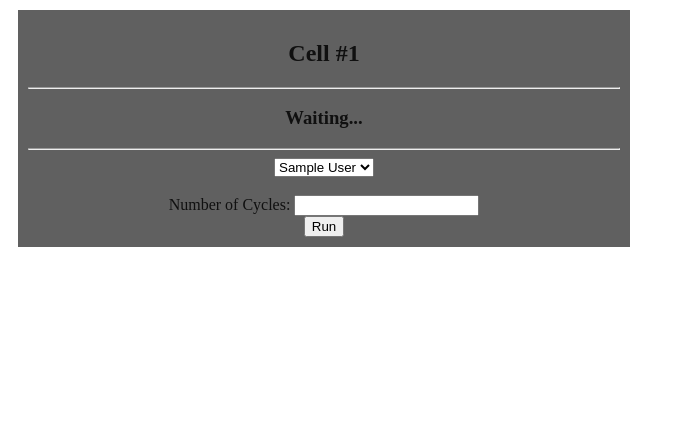
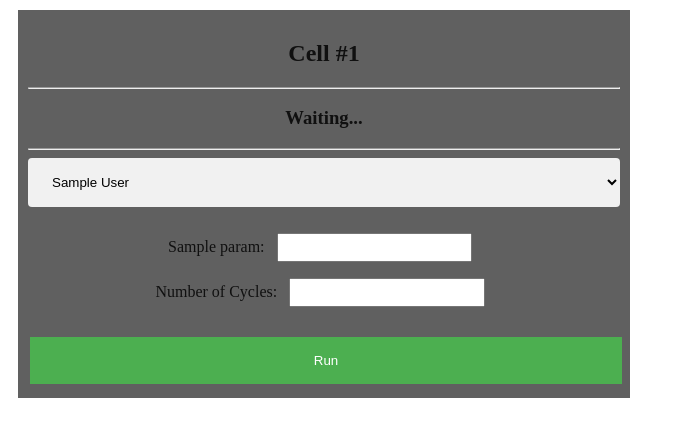
Before and after one commit to cvanesse/AnodizationStation, a Flask app: template app/flaskapp/templates/cellcontrol.html in a window 1280 px wide. Shown: the part 154-591 px from the top of the page, without its empty margins (0-675 px from the left). Run offline with Flask 2, Linux system fonts and the light colour scheme; the template is opened without the code that fills it: most values are stand-ins (such as "Sample title", 1, 10 or a date in 2020).

Commit message:
Added 2 state cycle, implemented cycle parameter frontend (still non-functional), added some CSS styling for forms.

```diff
--- a/app/config.py
+++ b/app/config.py
@@ -6,6 +6,6 @@ CELL_PARAMETERS.append({
     "bus_pins": [11, 15],
     "button_pin": 19,
     "log_file": "tempfiles/tlog.csv",
-    "cycle_file": "tempfiles/test.cycle",
+    "cycle_file": "tempfiles/4ST.cycle",
     "cycle_params": ["0.5", "0.5", "0.5", "0.5", "S", "A", "B", "C"]
 })
--- a/app/flaskapp/static/js/cellcontrol.js
+++ b/app/flaskapp/static/js/cellcontrol.js
@@ -17,3 +17,21 @@ function run_cell(cell_id) {
     xhttp.setRequestHeader('content-type', 'application/x-www-form-urlencoded;charset=UTF-8');
     xhttp.send("cell_id=" + cell_id + "&num_cycles=" + num_cycles);
 }
+
+function update_cellbox(cell_id) {
+    cycle_id = document.getElementById("cycle_select_" + cell_id).selectedIndex;
+
+    var xhttp = new XMLHttpRequest();
+    xhttp.onreadystatechange = function() {
+        if (this.readyState == 4) {
+            if (this.status == 200) {
+                document.getElementById("cycleparams_" + cell_id).innerHTML = this.responseText;
+            } else{
+                alert(this.status);
+            }
+        }
+    };
+    xhttp.open("POST", "/get_cycle_param_display", true);
+    xhttp.setRequestHeader('content-type', 'application/x-www-form-urlencoded;charset=UTF-8');
+    xhttp.send("cycle_id=" + cycle_id + "&cell_id=" + cell_id);
+}
--- a/app/flaskapp/static/styles/base.css
+++ b/app/flaskapp/static/styles/base.css
@@ -28,6 +28,40 @@
     color: #ffffff;
 }
 
+.cellbox {
+    background-color: #606060;
+    text-align: center;
+    margin: 10px;
+    color: #101010;
+    padding: 10px;
+}
+
+input[type=text] {
+    width: 33%;
+    padding: 5px;
+    margin: 8px;
+    box-sizing: border-box;
+}
+
+input[type=button] {
+    background-color: #4CAF50;
+    border: none;
+    color: white;
+    padding: 16px 32px;
+    text-decoration: none;
+    margin: 4px 2px;
+    cursor: pointer;
+    width: 100%;
+}
+
+select {
+    padding: 16px 20px;
+    border: none;
+    border-radius: 4px;
+    background-color: #f1f1f1;
+    width: 100%;
+}
+
 .column {
     float: left;
     width: 50%;
@@ -38,11 +72,3 @@
         width: 100%;
     }
 }
-
-.cellbox {
-    background-color: #606060;
-    text-align: center;
-    margin: 10px;
-    color: #101010;
-    padding: 10px;
-}
--- a/app/flaskapp/templates/cellbox.html
+++ b/app/flaskapp/templates/cellbox.html
@@ -7,12 +7,17 @@
 {% macro cell_waiting(cellhandler) %}
 <h3>Waiting...</h3>
 <hr>
-<select name="cycle_type">
-    {% for cyc in cycle_info %}
+<select id="cycle_select_{{cellhandler.cellID}}" onchange=update_cellbox({{ cellhandler.cellID }})>
+    {% for cyc in all_cycle_info %}
     <option value="{{cyc['displayname']}}">{{cyc['displayname']}}</option>
     {% endfor %}
 </select><br><br>
-Number of Cycles: <input type="text" id="num_cycles_{{ cellhandler.cellID }}"><br>
+
+<div id="cycleparams_{{cellhandler.cellID}}">
+    {% include "cycleparams.html" %}
+</div>
+
+Number of Cycles: <input type="text" id="num_cycles_{{ cellhandler.cellID }}"><br><br>
 <input type="button" value="Run" onclick=run_cell({{ cellhandler.cellID }})>
 {% endmacro %}
 
--- /dev/null
+++ b/app/flaskapp/templates/cycleparams.html
@@ -0,0 +1,5 @@
+<!--  cycleparams.html is a template which is housed within a cellbox, it holds all the input boxes for cycle parameters -->
+
+{% for param in all_cycle_info[cid]['parameters'] %}
+{{param}}: <input type="text" id="{{param}}_{{ cellhandler.cellID }}"><br>
+{% endfor %}
```
Also changed, not shown: app/flaskapp/routes.py (+9 -2 lines), 3 other files.
